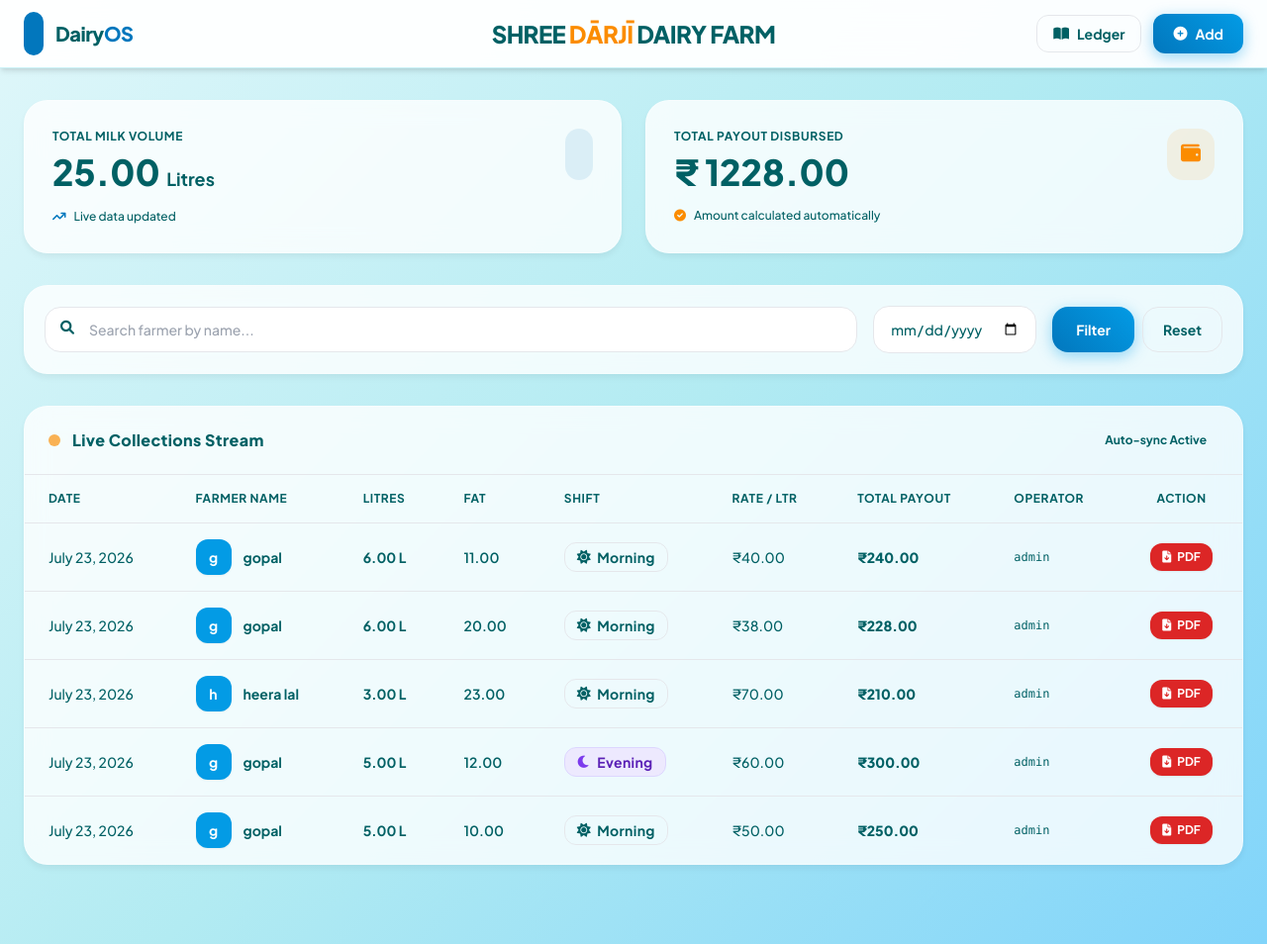
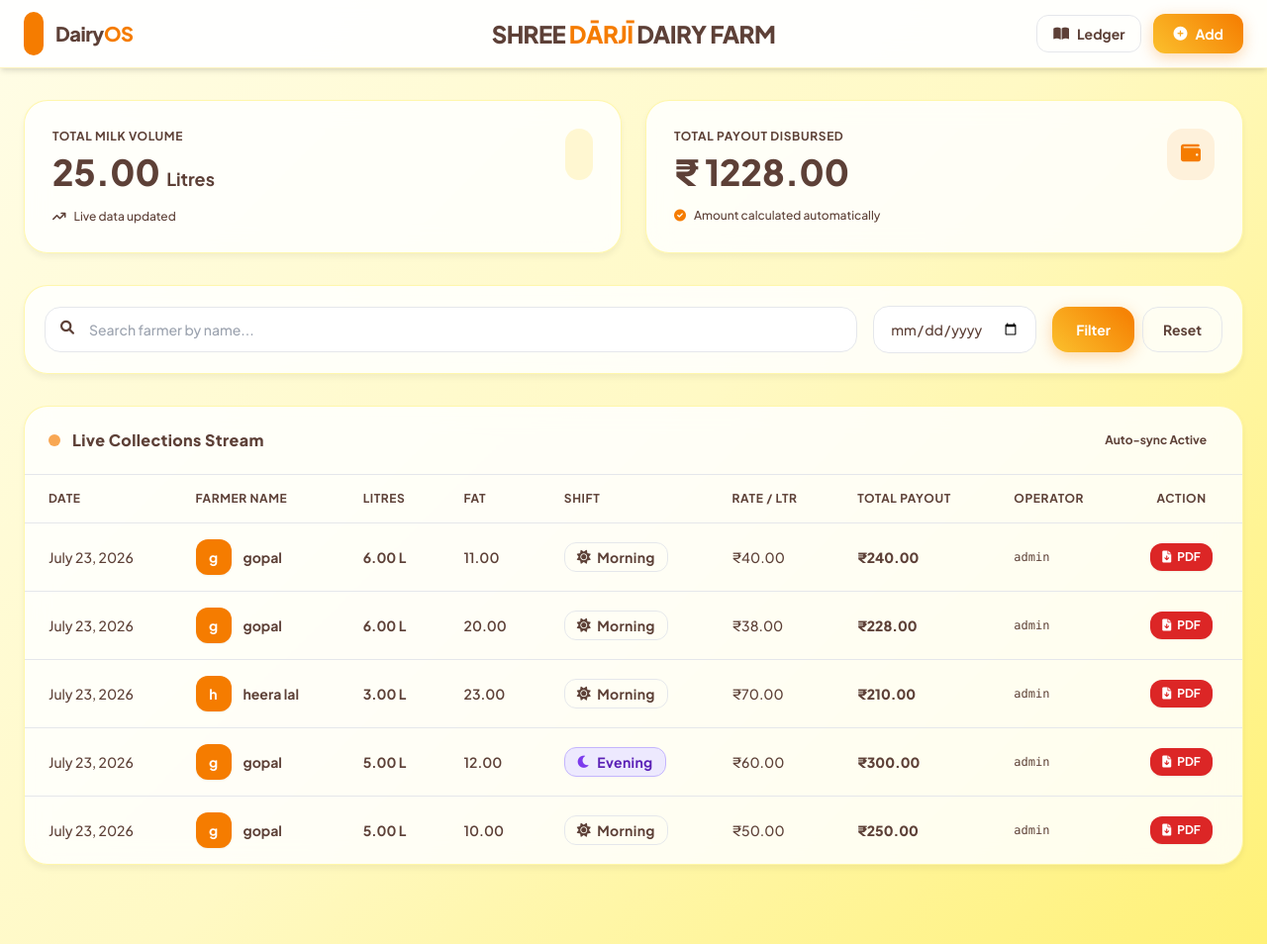
Before and after one commit to vishu601/dairy_project, a Django app: page / in a window 1280 px wide. Shown: the whole page at 99% size. Run offline with Django 5.2, Linux system fonts and the light colour scheme; a user stored in the database is signed in; data comes from the database, SQL or seed files in the repository.

Commit message:
Update dashboard background to yellow theme and fix template tags

```diff
--- a/dairy_app/templates/dairy_app/dashboard.html
+++ b/dairy_app/templates/dairy_app/dashboard.html
@@ -10,33 +10,33 @@
     <style>
         body {
             font-family: 'Plus Jakarta Sans', sans-serif;
-            background: linear-gradient(135deg, #e0f7fa 0%, #b2ebf2 50%, #81d4fa 100%);
+            background: linear-gradient(135deg, #fffde7 0%, #fff9c4 50%, #fff176 100%);
             min-height: 100vh;
-            color: #006064;
+            color: #5d4037;
         }
         .glass-card {
-            background: rgba(255, 255, 255, 0.8);
+            background: rgba(255, 255, 255, 0.85);
             backdrop-filter: blur(12px);
             -webkit-backdrop-filter: blur(12px);
-            border: 1px solid rgba(255, 255, 255, 0.3);
+            border: 1px solid rgba(255, 235, 59, 0.4);
             box-shadow: 0 4px 6px rgba(0, 0, 0, 0.05);
         }
         .glass-nav {
             background: rgba(255, 255, 255, 0.95);
             backdrop-filter: blur(15px);
-            border-bottom: 1px solid rgba(0, 188, 212, 0.2);
+            border-bottom: 1px solid rgba(253, 216, 53, 0.3);
         }
-        .text-dairy-orange { color: #fb8c00; }
-        .bg-dairy-orange { background-color: #fb8c00; }
+        .text-dairy-orange { color: #f57c00; }
+        .bg-dairy-orange { background-color: #f57c00; }
         .btn-sky {
-            background: linear-gradient(45deg, #0277bd, #039be5);
+            background: linear-gradient(45deg, #fbc02d, #f57c00);
             color: white;
-            box-shadow: 0 4px 15px rgba(3, 155, 229, 0.4);
+            box-shadow: 0 4px 15px rgba(245, 124, 0, 0.3);
         }
         .btn-sky:hover {
-            background: linear-gradient(45deg, #026cAA, #0288d1);
+            background: linear-gradient(45deg, #f9a825, #ef6c00);
         }
-        .metric-icon-bg { background-color: rgba(2, 119, 189, 0.1); color: #0277bd; }
+        .metric-icon-bg { background-color: rgba(253, 216, 53, 0.2); color: #f57c00; }
     </style>
 </head>
 <body class="pb-12">
@@ -46,26 +46,26 @@
         <div class="container mx-auto flex justify-between items-center">
             <!-- Logo & Brand -->
             <div class="flex items-center gap-3">
-                <div class="p-2.5 rounded-2xl text-white" style="background: #0277bd;">
+                <div class="p-2.5 rounded-2xl text-white" style="background: #f57c00;">
                     <i class="fa-solid fa-cow text-xl"></i>
                 </div>
                 <div>
-                    <h1 class="text-xl font-extrabold tracking-tight text-cyan-900">Dairy<span style="color: #0277bd;">OS</span></h1>
-                    <p class="text-[11px] text-cyan-700 font-semibold uppercase tracking-wider hidden xs:block">Enterprise Suite</p>
+                    <h1 class="text-xl font-extrabold tracking-tight text-amber-950">Dairy<span style="color: #f57c00;">OS</span></h1>
+                    <p class="text-[11px] text-amber-800 font-semibold uppercase tracking-wider hidden xs:block">Enterprise Suite</p>
                 </div>
             </div>
 
             <!-- Center Title -->
             <div class="absolute left-1/2 transform -translate-x-1/2 hidden md:block">
-                <h2 class="text-2xl font-extrabold text-cyan-950 tracking-tight">
+                <h2 class="text-2xl font-extrabold text-amber-950 tracking-tight">
                     SHREE <span class="text-dairy-orange">DĀRJĪ</span> DAIRY FARM
                 </h2>
             </div>
 
             <!-- Actions -->
             <div class="flex items-center gap-3">
-                <a href="{% url 'farmer_ledger' %}" class="bg-cyan-900/5 hover:bg-cyan-900/10 text-cyan-950 px-4 py-2 rounded-xl text-sm font-bold transition-all flex items-center gap-2 border border-cyan-900/10">
-                    <i class="fa-solid fa-book-open text-cyan-700"></i> <span class="hidden sm:inline">Ledger</span>
+                <a href="{% url 'farmer_ledger' %}" class="bg-amber-500/10 hover:bg-amber-500/20 text-amber-950 px-4 py-2 rounded-xl text-sm font-bold transition-all flex items-center gap-2 border border-amber-500/20">
+                    <i class="fa-solid fa-book-open text-amber-700"></i> <span class="hidden sm:inline">Ledger</span>
                 </a>
                 <a href="{% url 'add_milk' %}" class="btn-sky px-5 py-2.5 rounded-xl text-sm font-bold transition-all flex items-center gap-2">
                     <i class="fa-solid fa-plus-circle"></i> Add <span class="hidden xs:inline">Entry</span>
@@ -73,8 +73,8 @@
             </div>
         </div>
         <!-- Mobile Title -->
-        <div class="md:hidden mt-3 text-center border-t border-cyan-500/10 pt-2">
-            <h2 class="text-lg font-extrabold text-cyan-950 tracking-tight">
+        <div class="md:hidden mt-3 text-center border-t border-amber-500/20 pt-2">
+            <h2 class="text-lg font-extrabold text-amber-950 tracking-tight">
                 SHREE <span class="text-dairy-orange">DĀRJĪ</span> DAIRY FARM
             </h2>
         </div>
@@ -88,15 +88,15 @@
             <div class="glass-card p-7 rounded-3xl shadow-lg">
                 <div class="flex justify-between items-start mb-4">
                     <div>
-                        <p class="text-cyan-800 text-xs font-bold uppercase tracking-wider">Total Milk Volume</p>
-                        <h3 class="text-4xl font-black text-cyan-950 mt-2">{{ total_litres|default:0 }} <span class="text-lg font-bold text-cyan-700">Litres</span></h3>
+                        <p class="text-amber-800 text-xs font-bold uppercase tracking-wider">Total Milk Volume</p>
+                        <h3 class="text-4xl font-black text-amber-950 mt-2">{{ total_litres|default:0 }} <span class="text-lg font-bold text-amber-700">Litres</span></h3>
                     </div>
                     <div class="metric-icon-bg p-3.5 rounded-2xl">
                         <i class="fa-solid fa-glass-water text-xl"></i>
                     </div>
                 </div>
-                <div class="flex items-center gap-2 text-xs text-cyan-800 font-medium">
-                    <i class="fa-solid fa-arrow-trend-up" style="color: #0277bd;"></i> Live data updated
+                <div class="flex items-center gap-2 text-xs text-amber-800 font-medium">
+                    <i class="fa-solid fa-arrow-trend-up text-amber-700"></i> Live data updated
                 </div>
             </div>
 
@@ -104,82 +104,82 @@
             <div class="glass-card p-7 rounded-3xl shadow-lg">
                 <div class="flex justify-between items-start mb-4">
                     <div>
-                        <p class="text-cyan-800 text-xs font-bold uppercase tracking-wider">Total Payout Disbursed</p>
-                        <h3 class="text-4xl font-black text-cyan-950 mt-2">₹ {{ total_amount|default:0 }}</h3>
+                        <p class="text-amber-800 text-xs font-bold uppercase tracking-wider">Total Payout Disbursed</p>
+                        <h3 class="text-4xl font-black text-amber-950 mt-2">₹ {{ total_amount|default:0 }}</h3>
                     </div>
-                    <div class="metric-icon-bg p-3.5 rounded-2xl" style="background-color: rgba(251, 140, 0, 0.1); color: #fb8c00;">
+                    <div class="metric-icon-bg p-3.5 rounded-2xl" style="background-color: rgba(245, 124, 0, 0.1); color: #f57c00;">
                         <i class="fa-solid fa-wallet text-xl"></i>
                     </div>
                 </div>
-                <div class="flex items-center gap-2 text-xs text-cyan-800 font-medium">
+                <div class="flex items-center gap-2 text-xs text-amber-800 font-medium">
                     <i class="fa-solid fa-check-circle text-dairy-orange"></i> Amount calculated automatically
                 </div>
             </div>
         </div>
 
         <!-- Filter & Search Console -->
-        <form method="GET" class="glass-card p-5 rounded-3xl mb-8 shadow-lg flex flex-col md:flex-row gap-4 items-center border border-cyan-500/10">
+        <form method="GET" class="glass-card p-5 rounded-3xl mb-8 shadow-lg flex flex-col md:flex-row gap-4 items-center border border-amber-500/20">
             <div class="w-full md:flex-1 relative">
-                <i class="fa-solid fa-magnifying-glass absolute left-4 top-3.5 text-cyan-600 text-sm"></i>
-                <input type="text" name="q" value="{{ search_query }}" placeholder="Search farmer by name..." class="w-full bg-white border border-cyan-500/20 text-cyan-950 placeholder-cyan-600/70 pl-11 pr-4 py-3 rounded-2xl text-sm font-medium focus:outline-none focus:ring-2 focus:ring-light-blue-500/50 transition-all">
+                <i class="fa-solid fa-magnifying-glass absolute left-4 top-3.5 text-amber-700 text-sm"></i>
+                <input type="text" name="q" value="{{ search_query }}" placeholder="Search farmer by name..." class="w-full bg-white border border-amber-500/30 text-amber-950 placeholder-amber-700/60 pl-11 pr-4 py-3 rounded-2xl text-sm font-medium focus:outline-none focus:ring-2 focus:ring-amber-500/50 transition-all">
             </div>
             <div class="w-full md:w-auto">
-                <input type="date" name="date" value="{{ selected_date }}" class="w-full md:w-auto bg-white border border-cyan-500/20 text-cyan-950 px-4 py-3 rounded-2xl text-sm font-medium focus:outline-none focus:ring-2 focus:ring-light-blue-500/50 transition-all">
+                <input type="date" name="date" value="{{ selected_date }}" class="w-full md:w-auto bg-white border border-amber-500/30 text-amber-950 px-4 py-3 rounded-2xl text-sm font-medium focus:outline-none focus:ring-2 focus:ring-amber-500/50 transition-all">
             </div>
             <div class="flex gap-2 w-full md:w-auto">
                 <button type="submit" class="flex-1 md:flex-none btn-sky px-6 py-3 rounded-2xl text-sm font-bold shadow-md">Filter</button>
-                <a href="{% url 'dashboard' %}" class="flex-1 md:flex-none text-center bg-cyan-900/5 hover:bg-cyan-900/10 text-cyan-900 px-5 py-3 rounded-2xl text-sm font-bold transition-all border border-cyan-900/10">Reset</a>
+                <a href="{% url 'dashboard' %}" class="flex-1 md:flex-none text-center bg-amber-500/10 hover:bg-amber-500/20 text-amber-950 px-5 py-3 rounded-2xl text-sm font-bold transition-all border border-amber-500/20">Reset</a>
             </div>
         </form>
 
         <!-- Main Data Container -->
-        <div class="glass-card rounded-3xl overflow-hidden shadow-xl border border-cyan-500/10">
-            <div class="px-6 py-5 border-b border-cyan-500/10 flex justify-between items-center bg-cyan-900/5">
+        <div class="glass-card rounded-3xl overflow-hidden shadow-xl border border-amber-500/20">
+            <div class="px-6 py-5 border-b border-amber-500/20 flex justify-between items-center bg-amber-500/10">
                 <div class="flex items-center gap-3">
                     <div class="w-3 h-3 rounded-full bg-dairy-orange animate-pulse"></div>
-                    <h3 class="text-base font-extrabold text-cyan-950 tracking-wide">Live Collections Stream</h3>
+                    <h3 class="text-base font-extrabold text-amber-950 tracking-wide">Live Collections Stream</h3>
                 </div>
-                <span class="text-xs font-bold text-cyan-800 bg-cyan-900/10 px-3 py-1.5 rounded-xl">Auto-sync Active</span>
+                <span class="text-xs font-bold text-amber-800 bg-amber-500/20 px-3 py-1.5 rounded-xl">Auto-sync Active</span>
             </div>
 
             <!-- Mobile Card View -->
-            <div class="block lg:hidden divide-y divide-cyan-500/10 p-4 space-y-4">
+            <div class="block lg:hidden divide-y divide-amber-500/20 p-4 space-y-4">
                 {% for c in collections %}
-                <div class="bg-white border border-cyan-500/10 rounded-2xl p-4 space-y-3 shadow-sm">
+                <div class="bg-white border border-amber-500/20 rounded-2xl p-4 space-y-3 shadow-sm">
                     <div class="flex justify-between items-center">
-                        <span class="text-xs font-semibold text-cyan-800"><i class="fa-regular fa-calendar mr-1"></i> {{ c.date }}</span>
-                        <span class="px-3 py-1 rounded-xl text-[11px] font-bold tracking-wide border inline-flex items-center gap-1.5 {% if c.shift == 'Morning' %}bg-amber-100 text-amber-800 border-amber-200{% else %}bg-purple-100 text-purple-800 border-purple-200{% endif %}">
+                        <span class="text-xs font-semibold text-amber-800"><i class="fa-regular fa-calendar mr-1"></i> {{ c.date }}</span>
+                        <span class="px-3 py-1 rounded-xl text-[11px] font-bold tracking-wide border inline-flex items-center gap-1.5 {% if c.shift == 'Morning' %}bg-amber-100 text-amber-800 border-amber-300{% else %}bg-purple-100 text-purple-800 border-purple-300{% endif %}">
                             <i class="fa-solid {% if c.shift == 'Morning' %}fa-sun text-amber-600{% else %}fa-moon text-purple-600{% endif %}"></i> {{ c.shift }}
                         </span>
                     </div>
 
                     <div class="flex items-center justify-between">
                         <div class="flex items-center gap-3">
-                            <div class="w-10 h-10 rounded-xl flex items-center justify-center text-sm text-white font-bold shadow-sm" style="background: #039be5;">
+                            <div class="w-10 h-10 rounded-xl flex items-center justify-center text-sm text-white font-bold shadow-sm" style="background: #f57c00;">
                                 {{ c.farmer.name|slice:":1" }}
                             </div>
                             <div>
-                                <h4 class="font-bold text-cyan-950 text-sm">{{ c.farmer.name }}</h4>
-                                <p class="text-xs text-cyan-700 font-mono">Op: {{ c.collected_by.username|default:"Admin" }}</p>
+                                <h4 class="font-bold text-amber-950 text-sm">{{ c.farmer.name }}</h4>
+                                <p class="text-xs text-amber-700 font-mono">Op: {{ c.collected_by.username|default:"Admin" }}</p>
                             </div>
                         </div>
                         <div class="text-right">
-                            <span class="text-lg font-black text-cyan-950">₹{{ c.total_amount }}</span>
-                            <p class="text-xs text-cyan-800 font-semibold">{{ c.litres }} L • F {{ c.fat }}</p>
+                            <span class="text-lg font-black text-amber-950">₹{{ c.total_amount }}</span>
+                            <p class="text-xs text-amber-800 font-semibold">{{ c.litres }} L • F {{ c.fat }}</p>
                         </div>
                     </div>
 
-                    <div class="pt-2 border-t border-cyan-500/10 flex justify-between items-center text-xs">
-                        <span class="text-cyan-900 font-medium">Rate: ₹{{ c.price_per_litre }}/L</span>
+                    <div class="pt-2 border-t border-amber-500/20 flex justify-between items-center text-xs">
+                        <span class="text-amber-900 font-medium">Rate: ₹{{ c.price_per_litre }}/L</span>
                         <a href="{% url 'download_slip' c.id %}" class="bg-red-600 hover:bg-red-700 text-white px-4 py-1.5 rounded-xl text-xs font-bold shadow-sm transition-all inline-flex items-center gap-1.5">
                             <i class="fa-solid fa-file-arrow-down"></i> PDF Slip
                         </a>
                     </div>
                 </div>
                 {% empty %}
-                <div class="text-center py-12 text-cyan-700/70 font-medium">
+                <div class="text-center py-12 text-amber-800/70 font-medium">
                     <div class="flex flex-col items-center justify-center gap-2">
-                        <i class="fa-regular fa-folder-open text-4xl text-cyan-400/50"></i>
+                        <i class="fa-regular fa-folder-open text-4xl text-amber-400/50"></i>
                         <p class="text-sm">No collection entries found.</p>
                     </div>
                 </div>
@@ -190,7 +190,7 @@
             <div class="hidden lg:block overflow-x-auto">
                 <table class="w-full text-left border-collapse">
                     <thead>
-                        <tr class="bg-cyan-900/10 text-cyan-900 text-xs font-extrabold uppercase tracking-wider border-b border-cyan-500/10">
+                        <tr class="bg-amber-500/10 text-amber-950 text-xs font-extrabold uppercase tracking-wider border-b border-amber-500/20">
                             <th class="py-4 px-6">Date</th>
                             <th class="py-4 px-6">Farmer Name</th>
                             <th class="py-4 px-6">Litres</th>
@@ -202,26 +202,26 @@
                             <th class="py-4 px-6 text-center">Action</th>
                         </tr>
                     </thead>
-                    <tbody class="text-cyan-950 text-sm divide-y divide-cyan-500/10">
+                    <tbody class="text-amber-950 text-sm divide-y divide-amber-500/20">
                         {% for c in collections %}
-                        <tr class="hover:bg-cyan-900/5 transition-colors">
-                            <td class="py-4 px-6 font-medium text-cyan-900">{{ c.date }}</td>
-                            <td class="py-4 px-6 font-bold text-cyan-950 flex items-center gap-3">
-                                <div class="w-9 h-9 rounded-xl flex items-center justify-center text-sm text-white font-bold shadow-sm" style="background: #039be5;">
+                        <tr class="hover:bg-amber-500/10 transition-colors">
+                            <td class="py-4 px-6 font-medium text-amber-900">{{ c.date }}</td>
+                            <td class="py-4 px-6 font-bold text-amber-950 flex items-center gap-3">
+                                <div class="w-9 h-9 rounded-xl flex items-center justify-center text-sm text-white font-bold shadow-sm" style="background: #f57c00;">
                                     {{ c.farmer.name|slice:":1" }}
                                 </div>
                                 {{ c.farmer.name }}
                             </td>
-                            <td class="py-4 px-6 font-bold text-cyan-900">{{ c.litres }} L</td>
-                            <td class="py-4 px-6 font-semibold text-cyan-900">{{ c.fat }}</td>
+                            <td class="py-4 px-6 font-bold text-amber-900">{{ c.litres }} L</td>
+                            <td class="py-4 px-6 font-semibold text-amber-900">{{ c.fat }}</td>
                             <td class="py-4 px-6">
-                                <span class="px-3 py-1 rounded-xl text-[11px] font-bold tracking-wide border inline-flex items-center gap-1.5 {% if c.shift == 'Morning' %}bg-amber-100 text-amber-800 border-amber-200{% else %}bg-purple-100 text-purple-800 border-purple-200{% endif %}">
+                                <span class="px-3 py-1 rounded-xl text-[11px] font-bold tracking-wide border inline-flex items-center gap-1.5 {% if c.shift == 'Morning' %}bg-amber-100 text-amber-800 border-amber-300{% else %}bg-purple-100 text-purple-800 border-purple-300{% endif %}">
                                     <i class="fa-solid {% if c.shift == 'Morning' %}fa-sun text-amber-600{% else %}fa-moon text-purple-600{% endif %}"></i> {{ c.shift }}
                                 </span>
                             </td>
-                            <td class="py-4 px-6 font-medium text-cyan-900">₹{{ c.price_per_litre }}</td>
-                            <td class="py-4 px-6 font-black text-cyan-950">₹{{ c.total_amount }}</td>
-                            <td class="py-4 px-6 text-xs text-cyan-700 font-mono">{{ c.collected_by.username|default:"Admin" }}</td>
+                            <td class="py-4 px-6 font-medium text-amber-900">₹{{ c.price_per_litre }}</td>
+                            <td class="py-4 px-6 font-black text-amber-950">₹{{ c.total_amount }}</td>
+                            <td class="py-4 px-6 text-xs text-amber-700 font-mono">{{ c.collected_by.username|default:"Admin" }}</td>
                             <td class="py-4 px-6 text-center">
                                 <a href="{% url 'download_slip' c.id %}" class="bg-red-600 hover:bg-red-700 text-white px-3 py-1.5 rounded-xl text-xs font-bold shadow-sm transition-all inline-flex items-center gap-1.5">
                                     <i class="fa-solid fa-file-arrow-down"></i> PDF
@@ -230,9 +230,9 @@
                         </tr>
                         {% empty %}
                         <tr>
-                            <td colspan="9" class="text-center py-12 text-cyan-700/70 font-medium">
+                            <td colspan="9" class="text-center py-12 text-amber-800/70 font-medium">
                                 <div class="flex flex-col items-center justify-center gap-2">
-                                    <i class="fa-regular fa-folder-open text-4xl text-cyan-400/50"></i>
+                                    <i class="fa-regular fa-folder-open text-4xl text-amber-400/50"></i>
                                     <p class="text-sm">No collection entries found.</p>
                                 </div>
                             </td>
```
